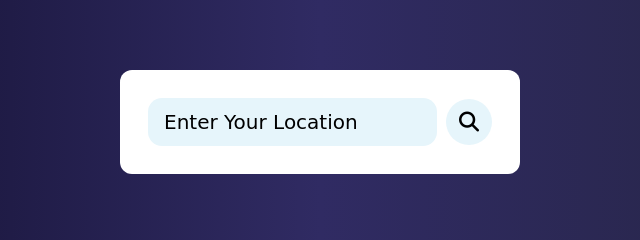
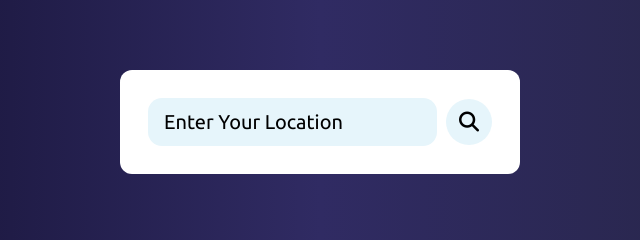
Before and after one commit to raveeshsamkaria/WeatherApp, a plain HTML site: page index.html in a window 1280 px wide. Shown: the part 278-518 px from the top of the page, 320-960 px from the left. Drawn offline with Linux system fonts and the light colour scheme.

Commit message:
Updated: Google Font Added

```diff
--- a/index.html
+++ b/index.html
@@ -5,6 +5,9 @@
     <meta name="viewport" content="width=device-width, initial-scale=1.0">
     <title>Weather App</title>
     <link rel="stylesheet" href="style.css">
+    <link rel="preconnect" href="https://fonts.googleapis.com" />
+    <link rel="preconnect" href="https://fonts.gstatic.com" crossorigin />
+    <link href="https://fonts.googleapis.com/css2?family=Ubuntu&display=swap" rel="stylesheet" />
 </head>
 <body>
     <div class="container">
--- a/style.css
+++ b/style.css
@@ -4,7 +4,7 @@
     box-sizing: border-box;
     border: none;
     outline: none;
-    font-family: cursive;
+    font-family: "Ubuntu", sans-serif;
 }
 
 body{
```
